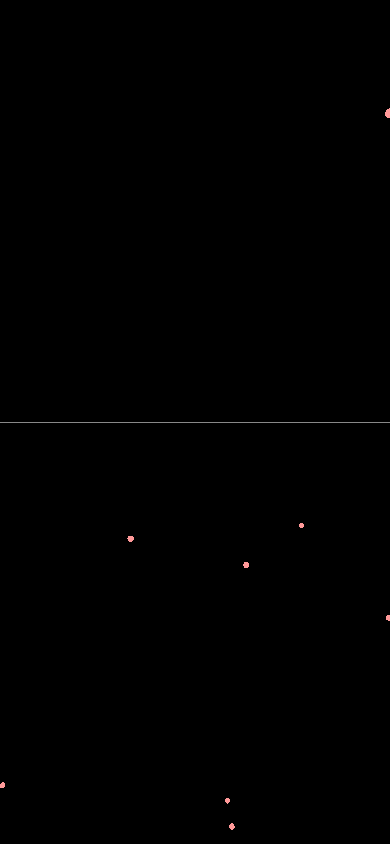
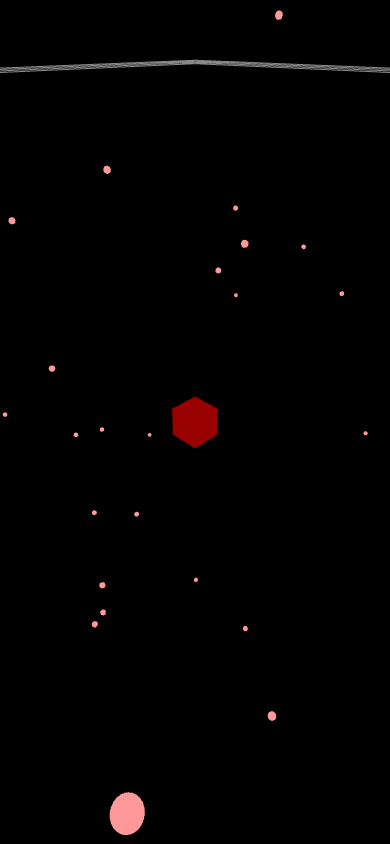
Before and after one commit to JarneClauw/Portfolio, a website built with Vite: page index.html in a window 390 px wide. Built offline with nearby package versions, Linux system fonts and the light colour scheme; animation ran at ten frames a second.

Commit message:
Restructuring and making a responsive design following the three.js guide

```diff
--- a/index.html
+++ b/index.html
@@ -6,6 +6,7 @@
 		<link rel="stylesheet" href="/src/main.css">
 	</head>
 	<body>
+		<canvas id="canvas"></canvas>
 		<script type="module" src="/src/main.ts"></script>
 	</body>
 </html>
--- a/src/config.json
+++ b/src/config.json
@@ -1,8 +1,11 @@
 {
+    "renderer": {
+        "useHDDPI": true
+    },
     "camera": {
         "fov": 75,
-        "positionX": 0,
-        "positionY": 0,
+        "positionX": 5,
+        "positionY": 5,
         "positionZ": 5
     },
     "helpers": {
--- /dev/null
+++ b/src/lib/lights.ts
@@ -0,0 +1,12 @@
+import * as THREE from "three";
+import Config from "../config.json";
+
+export default function lights(scene: THREE.Scene) {
+    // Initialize the lights
+    const config = Config.lights;
+	const ambientLight = new THREE.AmbientLight(config.color);
+	scene.add(ambientLight);
+
+    // Return a function that updates the lights on every frame
+    return () => {};
+}
--- a/src/lib/stars.ts
+++ b/src/lib/stars.ts
@@ -1,8 +1,7 @@
 import * as THREE from "three";
 import Config from "../config.json";
 
-// Adding a number of stars to space
-export function addRandomStars(scene: THREE.Scene) {
+export default function RandomStars(scene: THREE.Scene) {
     const config = Config.stars;
 
     // Make the geometry and material once
@@ -20,4 +19,7 @@
         // Adding the object to the scene
         scene.add(star);
     });
+
+    // Return a function to update the stars every frame
+    return () => {};
 }
--- a/src/main.css
+++ b/src/main.css
@@ -12,13 +12,16 @@
 /* Core components */
 body {
     margin: 0;
-    width: 100vw;
     height: 100vh;
     background-color: var(--bg-light);
+    overflow: hidden;
+    overflow-y: hidden;
 }
 
-canvas {
+#canvas {
     display: block; /* Removes scrollbar */
+    width: 100%;
+    height: 100%;
 }
 
 p {
--- a/src/main.ts
+++ b/src/main.ts
@@ -1,70 +1,109 @@
 import * as THREE from "three";
 import WebGL from "three/addons/capabilities/WebGL.js";
 import { OrbitControls } from "three/addons/controls/OrbitControls.js";
-import { addRandomStars } from "./lib/stars";
+import RandomStars from "./lib/stars";
+import lights from "./lib/lights";
 import Config from "./config.json";
 
+// Initialize the necessary objects and functions
+function init() {
+	// Renderer
+	const canvas = document.getElementById("canvas")!;
+	const renderer = new THREE.WebGLRenderer({antialias: true, canvas});
+
+	// Scene
+	const scene = new THREE.Scene();
+
+	// Camera
+	const camera = new THREE.PerspectiveCamera(Config.camera.fov, window.innerWidth/window.innerHeight, 0.1, 1000);
+	camera.position.set(Config.camera.positionX, Config.camera.positionY, Config.camera.positionZ);
+
+	// Update the renderer and camera when the screen gets resized, also rerender the frame
+	const updateRenderer = () => {
+		const canvas = renderer.domElement;
+		let width = canvas.clientWidth;
+		let height = canvas.clientHeight;
+
+		// Using HD-DPI can make the application heavier
+		if (Config.renderer.useHDDPI) {
+			const pixelRatio = window.devicePixelRatio;
+			width *= pixelRatio | 0;
+			width *= pixelRatio | 0
+		}
+
+		const needResize = canvas.width !== width || canvas.height !== height;
+		if (needResize) {
+			// Resize the renderer if the screen resizes
+			renderer.setSize(width, height, false);
+
+			// Update the camera resolution
+			camera.aspect = canvas.clientWidth / canvas.clientHeight;
+			camera.updateProjectionMatrix();
+		}
+
+		// Render the frame
+		renderer.render(scene, camera);
+	};
+
+	// Return the objects
+	return {renderer, scene, camera, updateRenderer};
+}
+
 // Helpers when developing. Returns an update function that updates the helpers every frame
-function helpers(renderer: THREE.WebGLRenderer, scene: THREE.Scene, camera: THREE.Camera): () => void {
+function helpers(renderer: THREE.WebGLRenderer, scene: THREE.Scene, camera: THREE.Camera) {
 	const config = Config.helpers;
 
 	// Show a grid
 	const gridHelper = new THREE.GridHelper(config.gridSize, config.gridSegments);
 	scene.add(gridHelper);
 
-	// Zoom, pan, ...
+	// Zoom, pan, rotate ...
 	const controls = new OrbitControls(camera, renderer.domElement);
 
 	// Return an update function
-	return () => {
+	const updateHelpers = () => {
 		controls.update();
 	};
-}
 
-// Everything to do with lights
-function lights(scene: THREE.Scene) {
-	const config = Config.lights;
-	const ambientLight = new THREE.AmbientLight(config.color);
-	scene.add(ambientLight);
+	return {updateHelpers};
 }
 
 // Function that is being called on every frame
-function animate(renderer: THREE.WebGLRenderer, scene: THREE.Scene, camera: THREE.Camera, updateHelpers: () => void) {
+function animate(updateRenderer: () => void, updateHelpers: () => void, updateObjects: () => void) {
 	// Request next frame, looping this function
-	requestAnimationFrame(() => animate(renderer, scene, camera, updateHelpers));
+	requestAnimationFrame(() => animate(updateRenderer, updateHelpers, updateObjects));
 
 	// Update the objects
-	// ...
+	updateObjects();
 
-	// Update the helpers and the renderer
+	// Update the application
 	updateHelpers();
-	renderer.render(scene, camera);
+	updateRenderer();
 }
 
 function main() {
 	// Check if WebGL is available
 	if (WebGL.isWebGLAvailable()) {
-		// Scene
-		const scene = new THREE.Scene();
-
-		// Camera
-		const camera = new THREE.PerspectiveCamera(Config.camera.fov, window.innerWidth/window.innerHeight, 0.1, 1000);
-		camera.position.set(Config.camera.positionX, Config.camera.positionY, Config.camera.positionZ);
-
-		// Renderer
-		const renderer = new THREE.WebGLRenderer();
-		renderer.setSize(window.innerWidth, window.innerHeight);
-		document.body.appendChild(renderer.domElement);
-
-		// Helpers
-		const updateHelpers: () => void = helpers(renderer, scene, camera);
+		const {renderer, scene, camera, updateRenderer} = init();
+		const {updateHelpers} = helpers(renderer, scene, camera);
 
 		// Adding objects to the scene
-		lights(scene);
-		addRandomStars(scene);
+		const updateLights = lights(scene);
+		const updateStars = RandomStars(scene);
+
+		const geom = new THREE.BoxGeometry(0.5,0.5,0.5,24,24,24);
+		const material = new THREE.MeshStandardMaterial({color: 0xFF0000});
+		const cube = new THREE.Mesh(geom, material);
+		scene.add(cube);
+
+		// Function to update the objects
+		const updateObjects = () => {
+			updateLights();
+			updateStars();
+		};
 
 		// Start animating
-		animate(renderer, scene, camera, updateHelpers);
+		animate(updateRenderer, updateHelpers, updateObjects);
 
 	// WebGL is not available, show an error page
 	} else {
```
